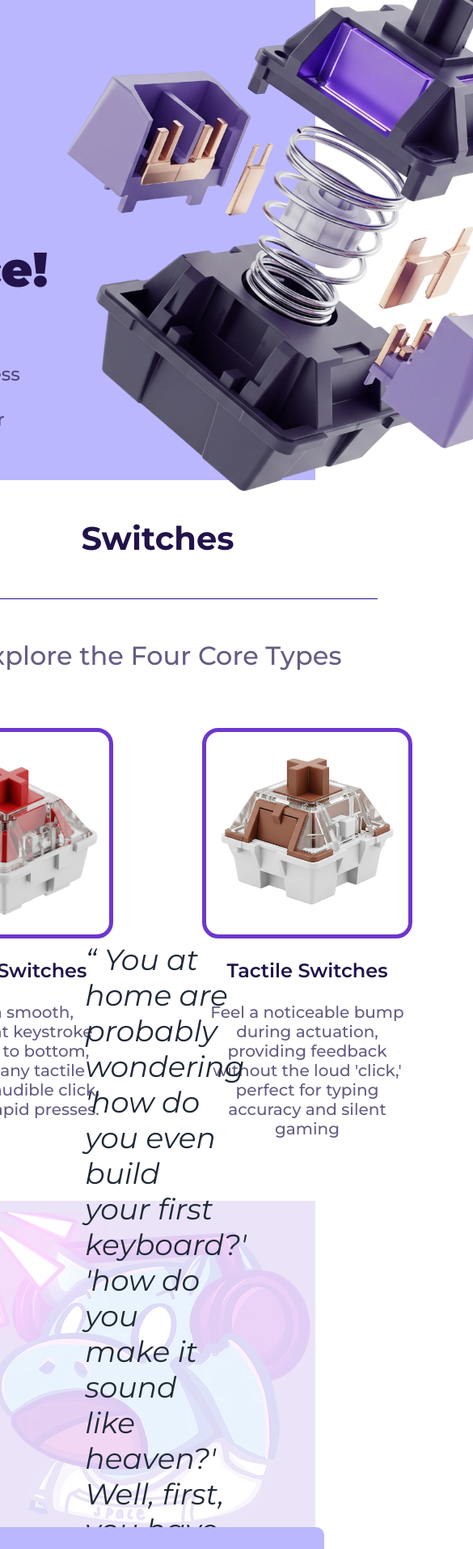
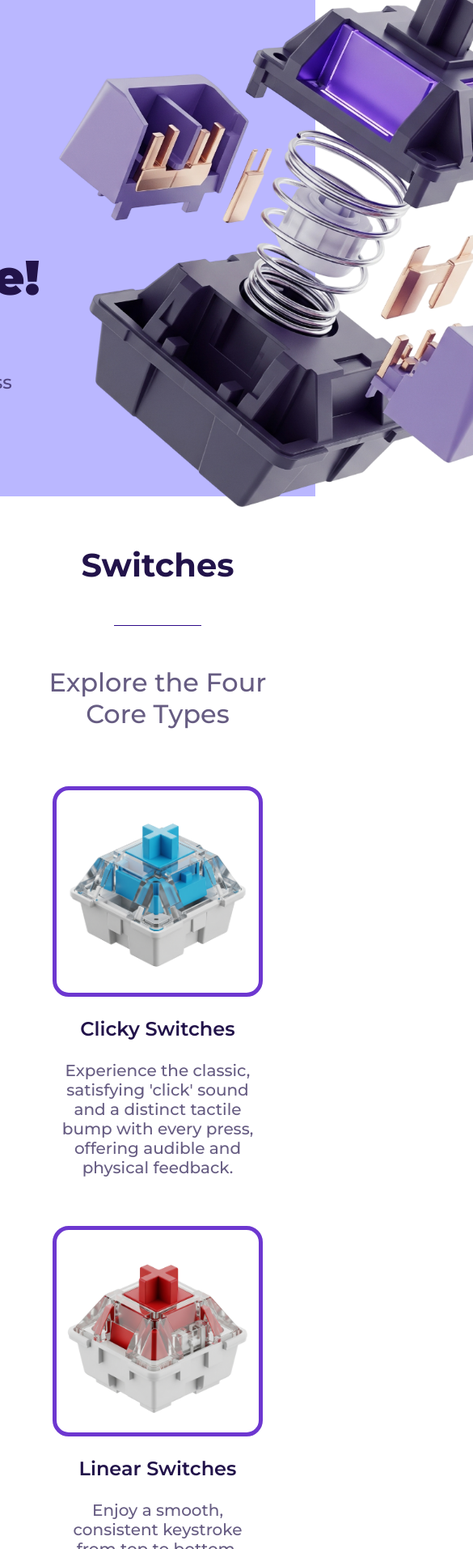
Before and after one commit to Shivam-Sayankar/top-landing-page, a plain HTML site: page index.html in a window 390 px wide. Shown: the part 87-2000 px from the top of the page at 81% size, 585 px wide, since content can reach past the window. Drawn offline with Linux system fonts and the light colour scheme.

Commit message:
Update site to be more responsive
-add flex wrap to switches section
-add link to switches section
-add min-width to sign up reminder button
-add padding to quote section

```diff
--- a/index.html
+++ b/index.html
@@ -18,7 +18,7 @@
         </div>
         <ul class="header-links">
             <li><a href="">Home</a></li>
-            <li><a href="">Switches</a></li>
+            <li><a href="#info-section-for-ref">Switches</a></li>
             <li><a href="">About</a></li>
             <li><a href="">Contact</a></li>
             <li>
@@ -40,7 +40,7 @@
             </div>
         </div>
 
-        <div class="info-section">
+        <div class="info-section" id="info-section-for-ref">
             <div class="info-container">
 
                 <div class="info-heading">Switches</div>
--- a/style.css
+++ b/style.css
@@ -67,11 +67,12 @@ ul li a {
 /* Hero section */
 .hero-section {
   background-color: #bab7ff;
-  height: 500px;
+  max-height: 500px;
+  flex: auto;
   display: flex;
   justify-content: center;
   align-items: center;
-  padding: 50px;
+  padding: 60px;
 }
 
 .hero-container {
@@ -101,16 +102,16 @@ ul li a {
 }
 
 img#hero-image {
-  width: 650px;
+  width: 670px;
 }
 
 /* info section */
 .info-section {
-  height: 650px;
+  /* height: 650px; */
   display: flex;
   justify-content: center;
   align-items: center;
-  padding: 120px;
+  padding: 60px;
 }
 
 .info-container {
@@ -147,6 +148,9 @@ img#hero-image {
 .cards-container {
   display: flex;
   gap: 120px;
+  flex-wrap: wrap;
+  justify-content: center;
+  row-gap: 60px;
 }
 
 .card {
@@ -214,13 +218,14 @@ img#hero-image {
   display: flex;
   justify-content: center;
   align-items: center;
-  height: 410px;
+  min-height: 410px;
   background-color: #ebe4f8;
   background-image: url("./images/hipyo-logo.png");
   background-repeat: no-repeat;
   background-position-x: 90%;
-  background-position-y: 14px;
+  background-position-y: 50%;
   background-blend-mode: overlay;
+  padding: 50px;
 }
 
 .quote-container {
@@ -266,11 +271,12 @@ img#hero-image {
   display: flex;
   padding: 40px 100px;
   justify-content: space-between;
+  gap: 20px;
   align-items: center;
 }
 
 .signup-reminder-btn {
-  width: 120px;
+  min-width: 120px;
   background-color: #bab7ff;
   border: #080513 2px solid;
   border-radius: 10px;
```
